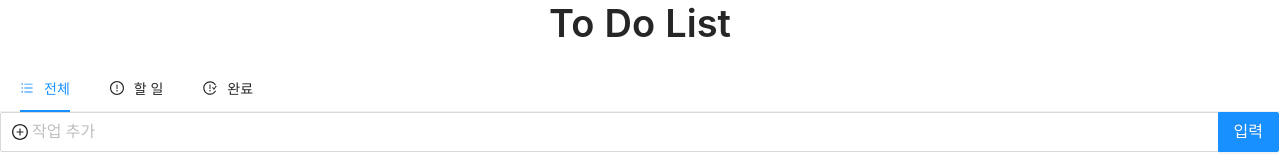
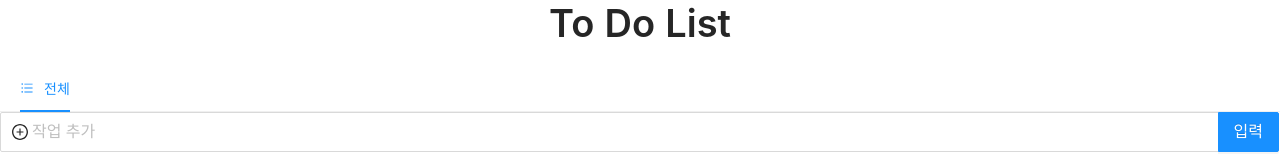
Before and after one commit to JinhuiKim/react-todo, a React (Create React App) app: page / in a window 1280 px wide. Shown: the top 155 px of the page. Built offline with nearby package versions, Linux system fonts and the light colour scheme; data requests are answered from the project's data file.

Commit message:
Comment: 전체 외 메뉴 주석처리

```diff
--- a/src/App.js
+++ b/src/App.js
@@ -39,8 +39,8 @@ const App = () => {
               path="/"
               element={<Todo todoList={todoList} setTodoList={setTodoList} />}
             />
-            <Route path="/todo" element={<Todo />} />
-            <Route path="/dome" element={<Todo />} />
+            {/* <Route path="/todo" element={<Todo />} />
+            <Route path="/dome" element={<Todo />} /> */}
           </Routes>
         </Col>
       </Row>
--- a/src/components/Nav.js
+++ b/src/components/Nav.js
@@ -33,15 +33,15 @@ const items = [
     key: "mail",
     icon: <BarsOutlined />,
   },
-  {
-    label: <Link to="/todo">할 일</Link>,
-    key: "app",
-    icon: <ExclamationCircleOutlined />,
-  },
+  // {
+  //   label: <Link to="/todo">할 일</Link>,
+  //   key: "app",
+  //   icon: <ExclamationCircleOutlined />,
+  // },
 
-  {
-    label: <Link to="/dome">완료</Link>,
-    key: "alipay",
-    icon: <IssuesCloseOutlined />,
-  },
+  // {
+  //   label: <Link to="/dome">완료</Link>,
+  //   key: "alipay",
+  //   icon: <IssuesCloseOutlined />,
+  // },
 ];
```
